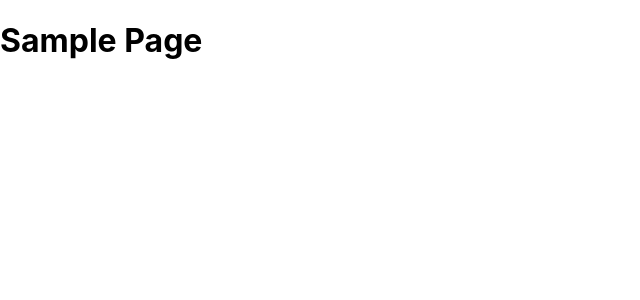
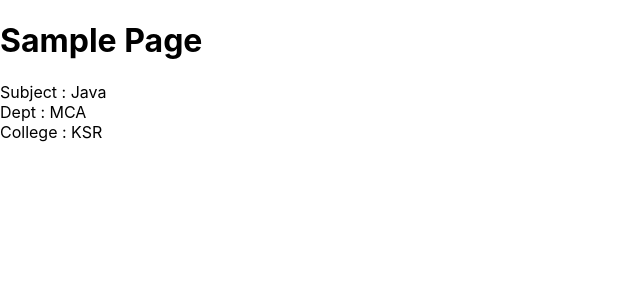
Before and after one commit to arunrkwork/react, a React (Create React App) app: page / in a window 1280 px wide. Shown: the top 300 px of the page, without its empty margins (0-640 px from the left). Built offline with nearby package versions, Linux system fonts and the light colour scheme.

Commit message:
nested components

```diff
--- a/src/App.js
+++ b/src/App.js
@@ -1,12 +1,12 @@
 import React, { Component } from 'react';
-//import First from './First'
+import First from './First';
 
 class App extends Component {
   render() {
     return (
       <div className="App">
          <h1>Sample Page</h1>
-         {/* <First subject='python' dept="mca" college="ksrcas" /> */}
+         <First/>
       </div>
     );
   }
--- a/src/First.js
+++ b/src/First.js
@@ -2,12 +2,12 @@ import React, { Component } from 'react';
 
 class First extends Component {
     render() {
-        console.log(this.props);
+
         return(
             <div className="first">
-                <div>Subject : {this.props.subject}</div>
-                <div>Dept : {this.props.dept}</div>
-                <div>College : {this.props.college}</div>
+                <div>Subject : Java</div>
+                <div>Dept : MCA</div>
+                <div>College : KSR</div>
             </div>
         )
 
```
